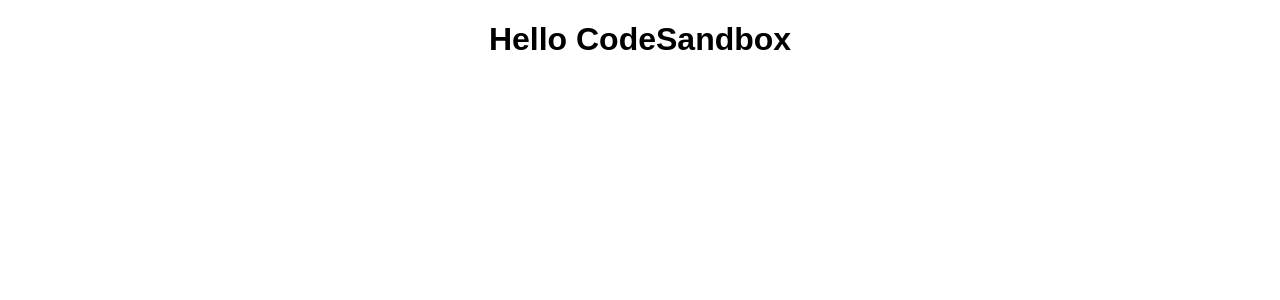
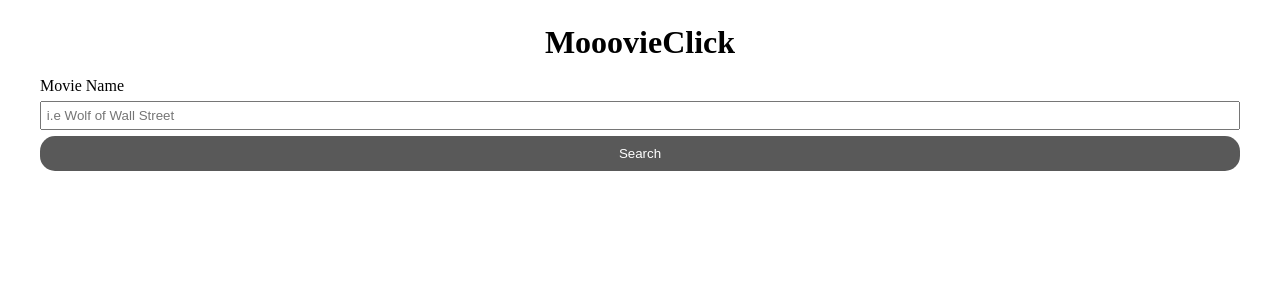
Before and after one commit to RidhikGovind/mooovieClick, a React (Create React App) app: page / in a window 1280 px wide. Shown: the top 300 px of the page. Built offline with nearby package versions, Linux system fonts and the light colour scheme.

Commit message:
Added movie search bar

```diff
--- a/src/App.js
+++ b/src/App.js
@@ -1,11 +1,18 @@
-import React from "react";
+import React, { Component } from "react";
 import "./styles.css";
+import SearchBar from './SearchBar'
 
-export default function App() {
-  return (
-    <div className="App">
-      <h1>Hello CodeSandbox</h1>
+export default class App extends Component {
+  // apiKey = "629ce996eae4f5cce613adf9c55a514a"
 
-    </div>
-  );
+  render() {
+    return(
+      <div>
+        <SearchBar />
+
+
+      </div>
+      )
+
+  }
 }
--- /dev/null
+++ b/src/SearchBar.js
@@ -0,0 +1,57 @@
+import React, { useState } from "react";
+
+export default function SearchBar() {
+  //creating a query state, with its function and setting a default value of ''
+  const [query, setQuery] = useState("");
+  //note that the movies are stored in an 'array'
+  const [movies,setMovies] = useState([]);
+
+  const searchMovies = async (e) => {
+    e.preventDefault();
+    const api_key = "629ce996eae4f5cce613adf9c55a514a";
+
+    const url = `https://api.themoviedb.org/3/search/movie?api_key=${api_key}&page=1*include_adult="false"&query=${query}`;
+
+    try {
+      const res = await fetch(url);
+      const data = await res.json();
+      setMovies(data.results)
+    } catch (err) {
+      console.log(err);
+    }
+  };
+
+  return (
+    <div className="searchBar" onSubmit={searchMovies}>
+      <h1>MooovieClick</h1>
+
+      <form className="form">
+        <label className="label" htmlFor="search">
+          Movie Name
+        </label>
+        <input
+          className="input"
+          type="text"
+          name="search"
+          placeholder="i.e Wolf of Wall Street"
+          value={query}
+          //what happens here is when the value is changed, the func setQuery of query state is updated LIVE
+          onChange={(e) => setQuery(e.target.value)}
+          required={true}
+        ></input>
+        <button className="searchBtn" type="submit">
+          Search
+        </button>
+      </form>
+
+      <div className="movieList" >
+
+        {movies.filter(movie => movie.poster_path).map(movie => (
+          <div class="movieCard" key={movies.id}>
+            <img src={`https://image.tmdb.org/t/p/w185_and_h278_bestv2/${movie.poster_path}`} alt="moviePoster"/>
+          </div>
+        ))}
+      </div>
+    </div>
+  );
+}
--- a/src/styles.css
+++ b/src/styles.css
@@ -1,4 +1,47 @@
+*{
+  margin: 0;
+  padding: 0;
+  box-sizing: border-box;
+}
+
 .App {
   font-family: sans-serif;
   text-align: center;
 }
+
+.searchBar  {
+text-align: center;
+padding: 1.5rem;
+font-family: ubuntu;
+}
+
+.form{
+  display: grid;
+  padding: 1rem;
+}
+
+.label{
+text-align: left;
+margin-bottom: 0.4rem;
+}
+
+.input{
+  padding: 0.3rem;
+  margin-bottom: 0.4rem;
+
+}
+
+.searchBtn{
+  background:rgba(0,0,0,0.65);
+  color: white;
+  border: none;
+  padding: 0.6rem;
+  cursor: pointer;
+  border-radius: 15px;
+  outline: none;
+  transition: 0.3s ease all;
+}
+
+.searchBtn:hover{
+  background:rgba(0,0,0,0.8);
+}
```
Also changed, not shown: 1 other file (tests, documents, lock files or other folders).
